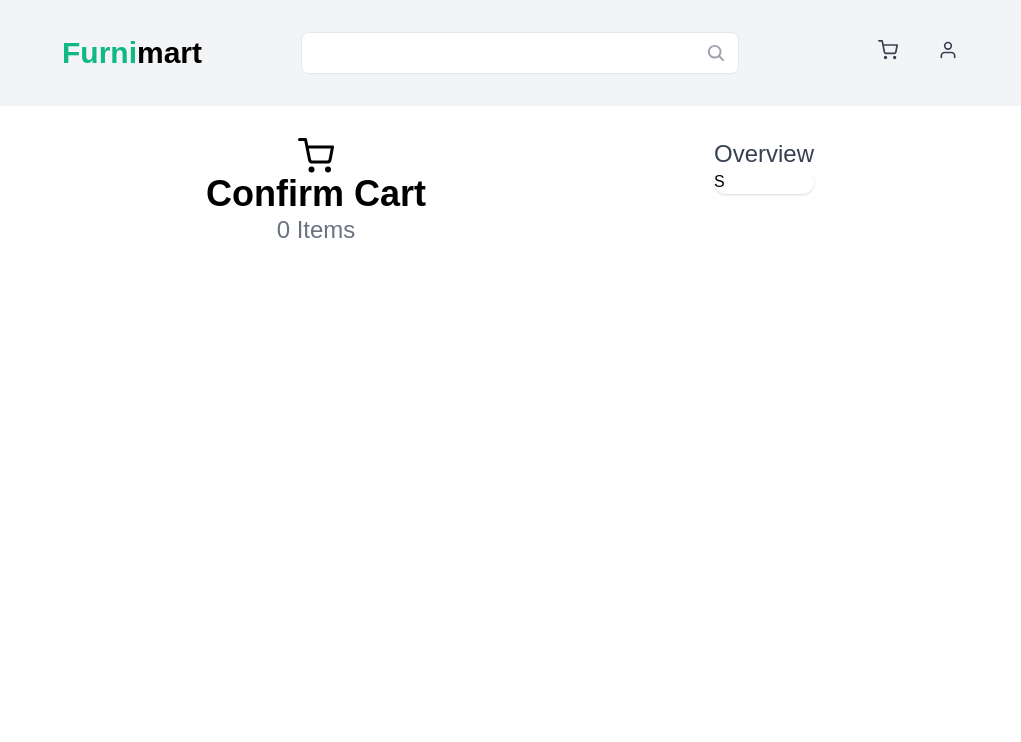
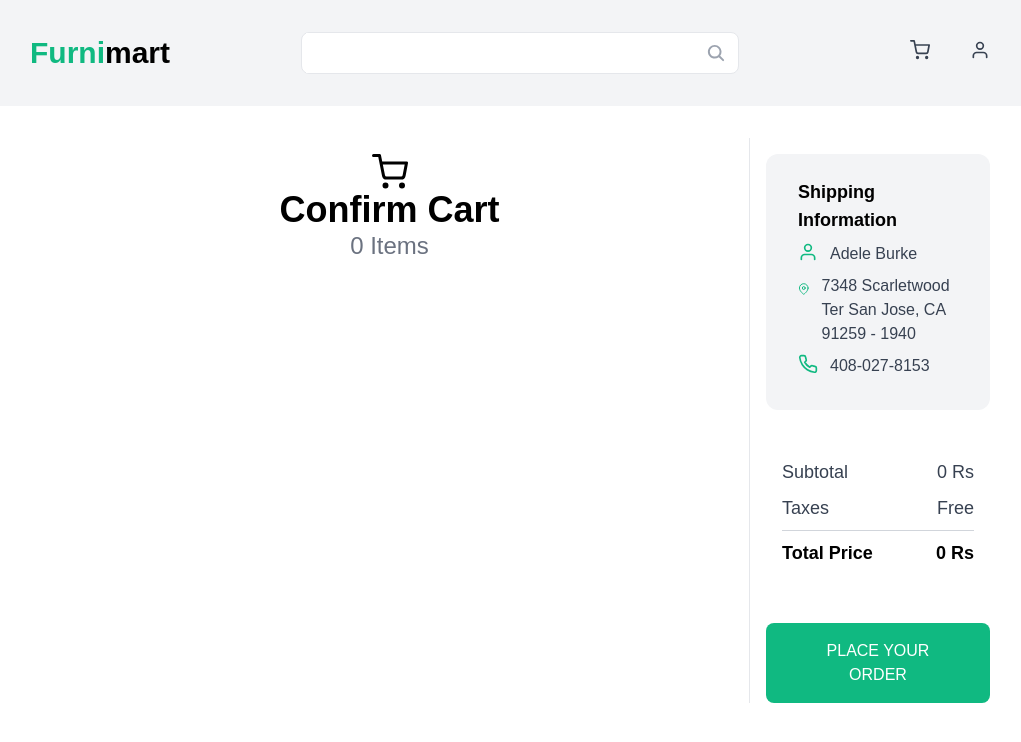
Before and after one commit to BlueZ-95/furnimart, a Next.js app: page /cart in a window 1280 px wide. Shown: the top 742 px of the page, without its empty margins (130-1151 px from the left). Built offline with nearby package versions, Linux system fonts and the light colour scheme; a web font is replaced by a local one.

Commit message:
update in cart

```diff
--- a/components/CartItems/CartItems.js
+++ b/components/CartItems/CartItems.js
@@ -1,4 +1,4 @@
-import { FiShoppingCart } from "react-icons/fi";
+import { FiMapPin, FiPhone, FiShoppingCart, FiUser } from "react-icons/fi";
 import { useRecoilState, useRecoilValue } from "recoil";
 import { CartItem, ProductCard } from "..";
 import {
@@ -13,11 +13,11 @@ export const CartItems = () => {
   const cartItemNumber = useRecoilValue(numberOfItemsInCart);
 
   const _totalAmount = useRecoilState(totalAmount);
-  console.log(_totalAmount);
+
   return (
-    <div className="cart-items flex flex-row justify-around container mx-auto px-48 py-8">
-      <div className="cart-items__details">
-        <div className="cart-items__title-container text-center flex flex-col justify-center items-center">
+    <div className="cart-items flex flex-row justify-around container mx-auto px-40 py-8">
+      <div className="cart-items__details border-r w-9/12">
+        <div className="cart-items__title-container text-center flex flex-col justify-center items-center my-4">
           <span className="cart-items__icon text-4xl">
             <FiShoppingCart />
           </span>
@@ -36,10 +36,52 @@ export const CartItems = () => {
           })}
         </div>
       </div>
-      <div className="cart-items__overview">
-        <h2 className="text-2xl text-gray-700">Overview</h2>
-        <div className="cart-items__overview-card shadow rounded-xl w-full">
-          <h1>S</h1>
+      {/* Shipping Information */}
+      <div className="cart-items__overview w-1/4 pl-4">
+        <div className="cart-items__overview-card">
+          <div className="cart-items__shipping-information rounded-xl bg-gray-100 my-4 px-8 py-6 text-gray-700">
+            <h2 className="text-lg font-bold text-black">
+              Shipping Information
+            </h2>
+            <div className="cart-items__shipping-name flex my-2">
+              <FiUser className="text-xl text-green-500" />
+              <p className="pl-3">Adele Burke</p>
+            </div>
+            <div className="cart-items__shipping-address flex my-2">
+              <FiMapPin className="text-3xl text-green-500" />
+              <p className="pl-3">
+                7348 Scarletwood Ter San Jose, CA 91259 - 1940
+              </p>
+            </div>
+            <div className="cart-items__shipping-contact-number flex my-2">
+              <FiPhone className="text-xl text-green-500" />
+              <p className="pl-3">408-027-8153</p>
+            </div>
+          </div>
+          {/* Total */}
+          <div className="cart-items__receipt my-4 px-4 py-6 text-gray-700 text-lg">
+            <div className="cart-items__subtotal flex justify-between my-2">
+              <p>Subtotal</p>
+              <p className="pl-3">{_totalAmount} Rs</p>
+            </div>
+            <div className="cart-items__taxes flex justify-between my-2">
+              <p>Taxes</p>
+              <p className="pl-3">Free</p>
+            </div>
+            <div className="cart-items__total flex justify-between my-2 py-2 text-black font-bold border-t border-gray-300">
+              <p>Total Price</p>
+              <p className="pl-3">{_totalAmount} Rs</p>
+            </div>
+          </div>
+          {/* Place Order Button */}
+          {/* <div className="cart-items__button my-4 px-8 py-6"> */}
+          <button
+            className="bg-green-500 hover:bg-green-400 px-8 py-4 rounded-lg float-right text-white"
+            type="button"
+          >
+            PLACE YOUR ORDER
+          </button>
+          {/* </div> */}
         </div>
       </div>
     </div>
--- a/components/Core/CartItem/CartItem.js
+++ b/components/Core/CartItem/CartItem.js
@@ -2,7 +2,7 @@ import { FiTrash2 } from "react-icons/fi";
 
 export const CartItem = ({ image, title, price }) => {
   return (
-    <div className="cart-item items-center m-8 mb-4">
+    <div className="cart-item items-center mx-2 my-3">
       <div className="cart-item__image w-40 rounded-3xl max-h-52 overflow-hidden">
         <img className="block w-full h-52" src={image} alt="cart-item" />
       </div>
@@ -10,11 +10,6 @@ export const CartItem = ({ image, title, price }) => {
         <h2 className="text-xl font-bold">{title}</h2>
         <p className="text-md">{price} Rs</p>
       </div>
-      {/* <div className="cart-item__remove">
-        <span className="inline-block text-3xl px-12 text-red-500 hovr cursor-pointer">
-          <FiTrash2 />
-        </span>
-      </div> */}
     </div>
   );
 };
--- a/components/Header/Header.js
+++ b/components/Header/Header.js
@@ -28,7 +28,7 @@ export const Header = () => {
 
   return (
     <div className="header bg-gray-100 py-8">
-      <div className="container mx-auto px-48">
+      <div className="container mx-auto px-40">
         <div className="flex items-center justify-between">
           <div className="header__logo">
             <Link href="/">
--- a/components/Products/Products.js
+++ b/components/Products/Products.js
@@ -13,7 +13,7 @@ export const Products = () => {
       });
   }, []);
   return (
-    <div className="products container mx-auto px-48 py-8">
+    <div className="products container mx-auto px-40 py-8">
       <div className="flex flex-wrap items-start justify-between">
         {products?.map((product, index) => {
           return (
```
